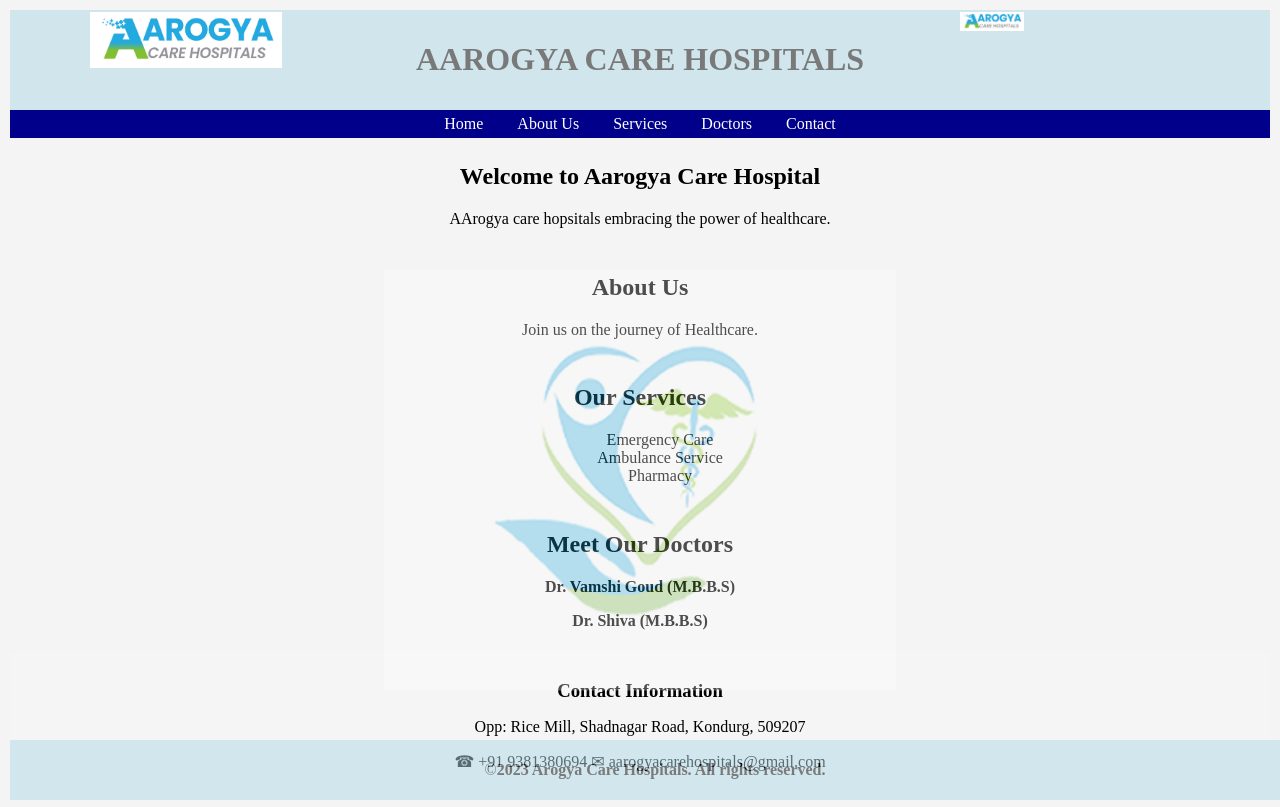
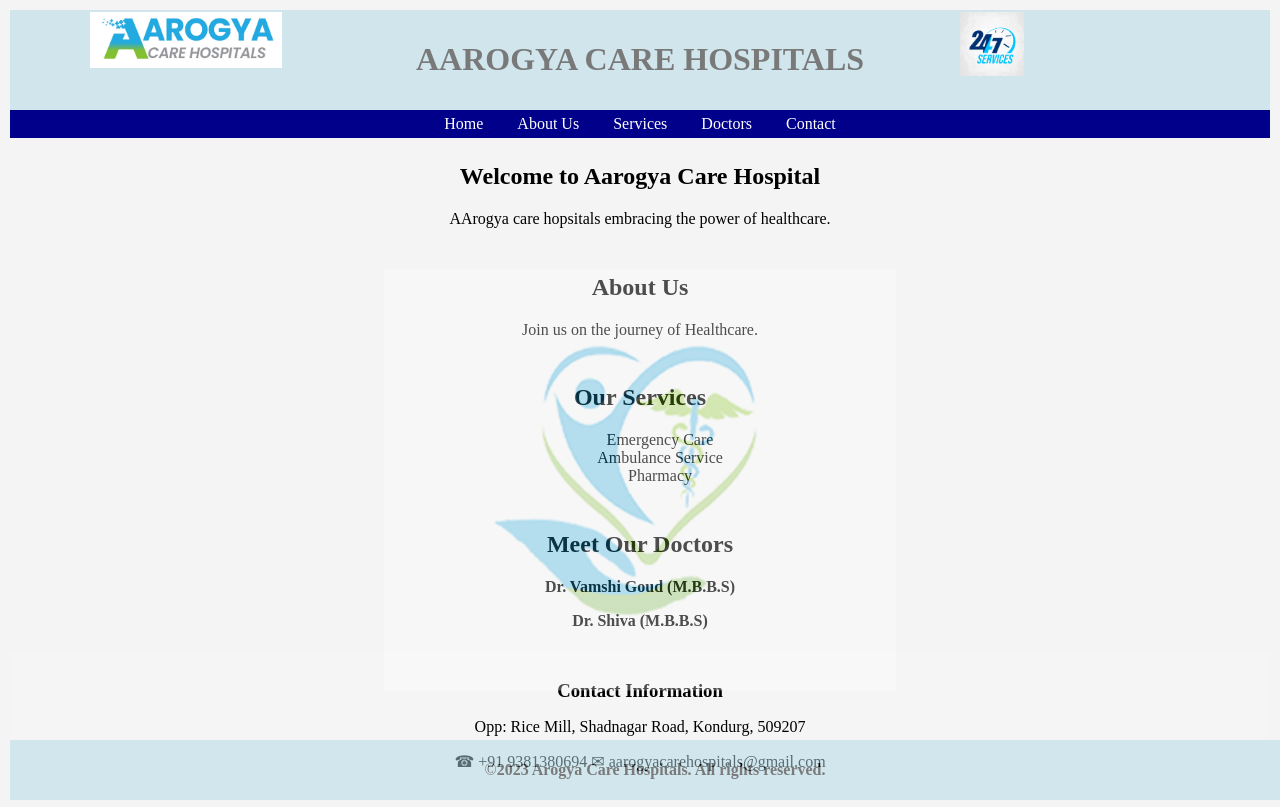
Before and after one commit to harikaparigi/HTML, a plain HTML site: page index.html in a window 1280 px wide. Drawn offline with Linux system fonts and the light colour scheme.

Commit message:
Update index.html

```diff
--- a/index.html
+++ b/index.html
@@ -113,7 +113,7 @@
     </header>
     <img class="watermark1" src="08.jpg" alt="Description">
     <img class="top-image" src="07.jpg" alt="Description">
-    <img class="logo" src="07.jpg" alt="Description">
+    <img class="logo" src="logo.jpg" alt="Description">
     <nav>
         <a href="#home" >Home</a>
         <a href="#about">About Us</a>
```
